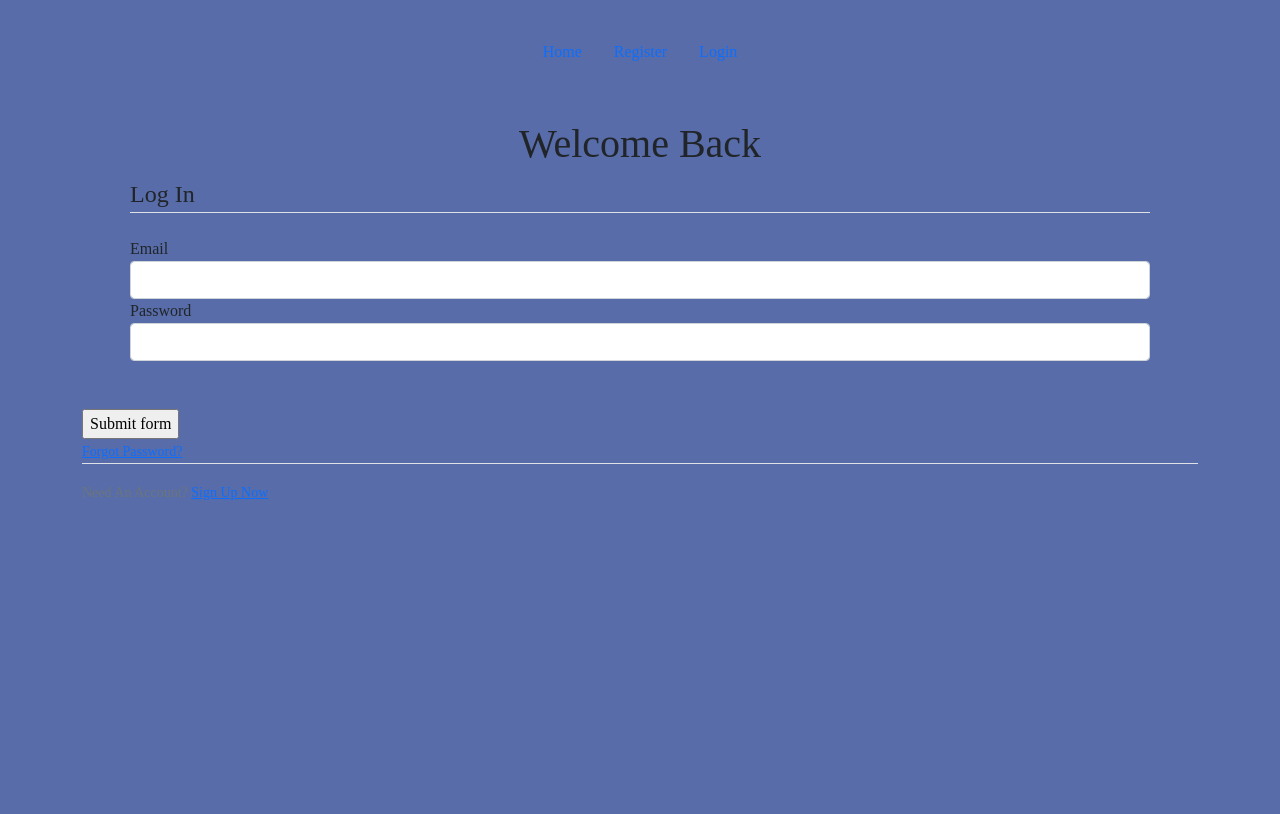
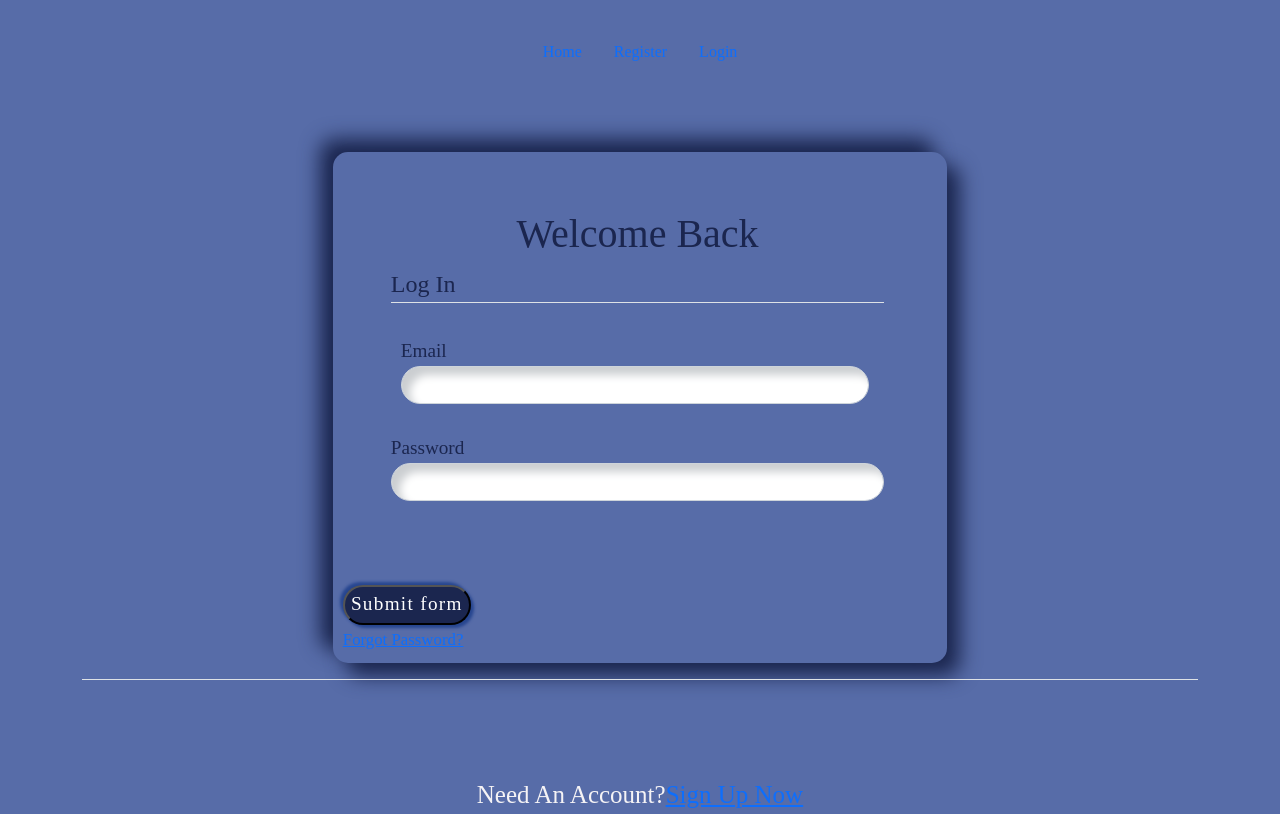
Before and after one commit to M0nicah/blog-app, a Python web app: template app/templates/login.html in a window 1280 px wide. Before the commit the page ends 500 px from the top, so only its background shows below. Run offline with Jinja, Linux system fonts and the light colour scheme; the template is opened without the code that fills it, so the values that code supplies are empty, except form fields; tables that the repository leaves empty hold one stand-in row (values such as "Sample post"); form fields are guessed from the names that the template uses; some libraries are stand-ins or nearby versions.

Commit message:
add styling to login forms

```diff
--- a/app/static/css/login.css
+++ b/app/static/css/login.css
@@ -0,0 +1,67 @@
+form{
+    max-width: 48vw;
+    min-height: 500px;
+    margin: 80px auto;
+    justify-content: center;
+    align-items: center;
+    display: flex;
+    margin-bottom: 1rem;
+    padding: 40px 30px 30px 30px;
+    background-color: #ecf0f3;
+    border-radius: 15px;
+    box-shadow: 13px 13px 20px #1B264F, -13px -13px 20px #1B264F;
+}
+
+form, .field-input{
+    width: 100%;
+    display: block;
+    border: none;
+    outline: none;
+    background: none;
+    font-size: 1.2rem;
+    color: #1B264F;
+    padding: 10px 15px 10px 10px;
+
+}
+
+.form-field {
+    padding-left: 10px;
+    margin-bottom: 20px;
+    border-radius: 20px;
+    box-shadow: inset 8px 8px 8px #cbced1, inset -8px -8px 8px #fff;
+  }
+
+   .submit-btn {
+    box-shadow: none;
+    outline: none;
+    margin-top: 1rem;
+    width: 10vw;
+    height: 40px;
+    background-color: #1B264F;
+    color: #fff;
+    border-radius: 25px;
+    box-shadow: 3px 3px 3px #274690,
+        -3px -3px 3px #274690;
+    letter-spacing: 1.3px;
+}
+
+.link{
+color: #F5F3F5;
+
+}
+.sign-in-link{
+color: #F5F3F5;
+margin: 80px auto;
+justify-content: center;
+align-items: center;
+display: flex;
+font-size: 25px;
+}
+
+
+@media(max-width: 380px) {
+    form {
+        margin: 30px 20px;
+        padding: 40px 15px 15px 15px;
+    }
+}
--- a/app/templates/login.html
+++ b/app/templates/login.html
@@ -6,42 +6,42 @@
         <fieldset class="form-group form-container justify-center items-center w-96 h-96  p-5 mx-auto">
             <h1 class="font-bold font text-xl text-center ">Welcome Back</h1>
             <legend class="border-bottom mb-4">Log In</legend>
-            <div class="form-group">
+            <div class="form-group field-input">
                 {{ form.email.label(class="form-control-label") }}
                 {% if form.email.errors %}
-                    {{ form.email(class="form-control form-control-md is-invalid") }}
+                    {{ form.email(class="form-control form-control-md is-invalid form-field") }}
                     <div class="invalid-feedback">
                         {% for error in form.email.errors %}
                             <span>{{ error }}</span>
                         {% endfor %}
                     </div>
                 {% else %}
-                    {{ form.email(class="form-control form-control-md") }}
+                    {{ form.email(class="form-control form-control-md form-field") }}
                 {% endif %}
             </div>
             <div class="form-group">
                 {{ form.password.label(class="form-control-label") }}
                 {% if form.password.errors %}
-                    {{ form.password(class="form-control form-control-md is-invalid") }}
+                    {{ form.password(class="form-control form-control-md is-invalid form-field") }}
                     <div class="invalid-feedback">
                         {% for error in form.password.errors %}
                             <span>{{ error }}</span>
                         {% endfor %}
                     </div>
                 {% else %}
-                    {{ form.password(class="form-control form-control-md") }}
+                    {{ form.password(class="form-control form-control-md form-field") }}
                 {% endif %}
             </div>
         </fieldset>
         <div class="form-group">
             {{ form.submit_form(class="submit-btn") }}
         </div>
-        <small class="text-muted ml-2 links">
+        <small class="text-muted ml-2 link">
             <a href="#">Forgot Password?</a>
         </small>
     </form>
-    <div class="border-top pt-3 links">
-        <small class="text-muted">
+    <div class="border-top pt-3 link">
+        <small class="sign-in-link">
             Need An Account? <a class="ml-2" href="{{ url_for('main.register') }}">Sign Up Now</a>
         </small>
     </div>
```
